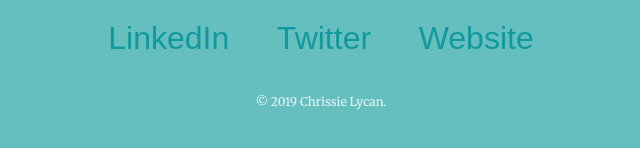
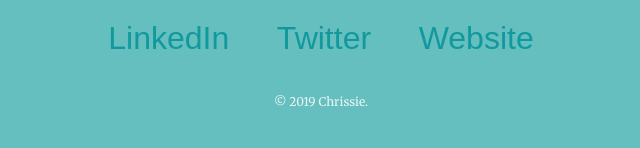
Before and after one commit to clycan/website, a plain HTML site: page index.html in a window 1280 px wide. Shown: the part 4006-4154 px from the top of the page, 319-959 px from the left. Drawn offline with Linux system fonts and the light colour scheme.

Commit message:
Update index.html

```diff
--- a/index.html
+++ b/index.html
@@ -57,7 +57,7 @@
       <a class="footer-link" href="https://www.linkedin.com/">LinkedIn</a>
       <a class="footer-link" href="https://twitter.com/">Twitter</a>
       <a class="footer-link" href="https://www.appbrewery.co/">Website</a>
-      <p class="copyright">© 2019 Chrissie Lycan.</p>
+      <p class="copyright">© 2019 Chrissie.</p>
     </div>
   </body>
 </html>
```
